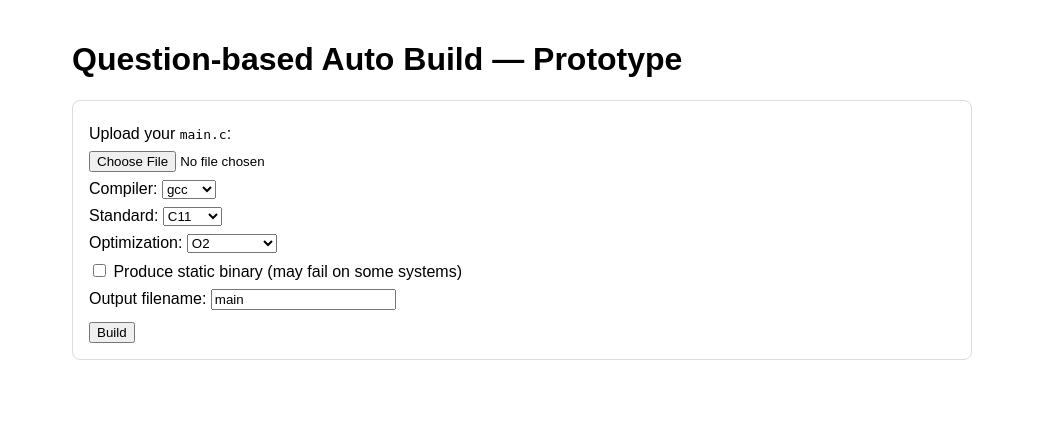
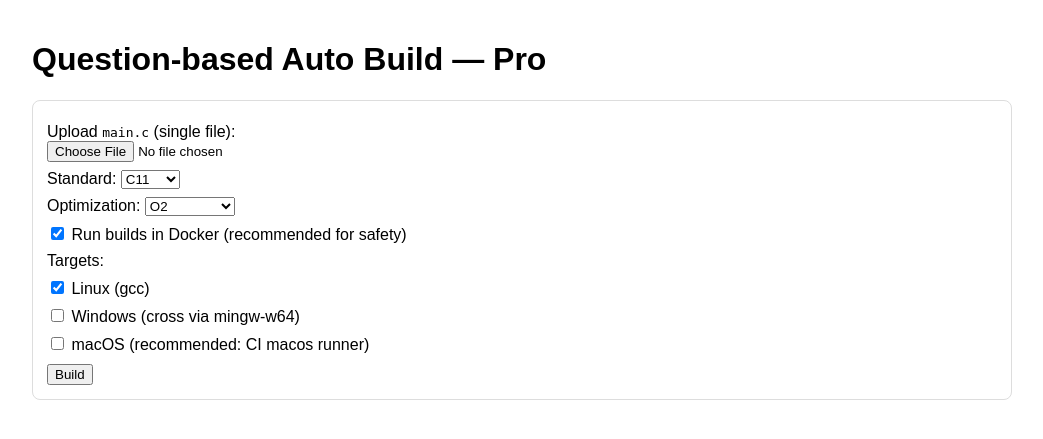
Before and after one commit to ryo11aori-ship-it/autobuildtool, a Flask app: page / in a window 1280 px wide. Shown: the top 439 px of the page, without its empty margins (118-1161 px from the left). Run offline with Flask 3, Linux system fonts and the light colour scheme.

Commit message:
index.html を更新

```diff
--- a/app/templates/index.html
+++ b/app/templates/index.html
@@ -1,31 +1,23 @@
-<!-- app/templates/index.html -->
 <!doctype html>
 <html>
 <head>
   <meta charset="utf-8">
-  <title>Question-build Prototype</title>
+  <title>Question-based Auto Build — Pro</title>
   <style>
-    body { font-family: Arial, sans-serif; padding: 20px; max-width: 900px; margin: auto; }
-    .card { border: 1px solid #ddd; padding: 16px; border-radius: 8px; margin-bottom: 16px; }
-    label { display:block; margin-top:8px; }
-    input[type=file] { margin-top:8px; }
-    .result { background:#f6f8fa; padding:12px; border-radius:6px; white-space:pre-wrap; font-family: monospace; }
+    body{ font-family: Arial, sans-serif; max-width:980px; margin:auto; padding:20px }
+    .card{ border:1px solid #ddd; padding:14px; border-radius:8px; margin-bottom:12px }
+    label{ display:block; margin-top:8px }
+    .mono{ font-family: monospace; background:#f6f6f6; padding:6px; border-radius:4px; display:inline-block }
+    .result pre{ white-space: pre-wrap; font-family: monospace; background:#222; color:#eee; padding:10px; border-radius:6px }
   </style>
 </head>
 <body>
-  <h1>Question-based Auto Build — Prototype</h1>
+  <h1>Question-based Auto Build — Pro</h1>
 
   <div class="card">
     <form action="/upload" method="post" enctype="multipart/form-data">
-      <label>Upload your <code>main.c</code>:</label>
+      <label>Upload <code>main.c</code> (single file):</label>
       <input type="file" name="source" accept=".c" required>
-
-      <label>Compiler:
-        <select name="compiler">
-          <option value="gcc">gcc</option>
-          <option value="clang">clang</option>
-        </select>
-      </label>
 
       <label>Standard:
         <select name="std">
@@ -44,36 +36,42 @@
         </select>
       </label>
 
-      <label><input type="checkbox" name="static"> Produce static binary (may fail on some systems)</label>
+      <label><input type="checkbox" name="use_docker" checked> Run builds in Docker (recommended for safety)</label>
 
-      <label>Output filename: <input type="text" name="output_name" value="main"></label>
+      <label>Targets:</label>
+      <label><input type="checkbox" name="target_linux" checked> Linux (gcc)</label>
+      <label><input type="checkbox" name="target_windows"> Windows (cross via mingw-w64)</label>
+      <label><input type="checkbox" name="target_macos"> macOS (recommended: CI macos runner)</label>
 
-      <div style="margin-top:12px;">
+      <div style="margin-top:10px;">
         <button type="submit">Build</button>
       </div>
     </form>
   </div>
 
-  {% if build_res %}
-  <div class="card">
-    <h3>Build Result</h3>
-    <p>Success: {{ 'Yes' if success else 'No' }}</p>
-    {% if exe_rel %}
-      <p><a href="{{ exe_rel }}">Download executable</a></p>
-    {% endif %}
-    <p><a href="{{ log_path }}">Download build log</a></p>
-    <h4>Raw info</h4>
-    <div class="result">
-      Command: {{ build_res.cmd }}
+  {% if built %}
+  <div class="card result">
+    <h3>Build Session: {{ session }}</h3>
+    <p>Download artifacts: <a href="{{ zip_url }}">{{ zip_url.split('/')[-1] }}</a></p>
+    <p>README: <a href="{{ readme_url }}">{{ readme_url.split('/')[-1] }}</a></p>
 
-      --- STDOUT ---
-      {{ build_res.stdout }}
+    <h4>Summary</h4>
+    {% for k,v in build_results.items() %}
+      <div style="border:1px solid #eee;padding:8px;border-radius:6px;margin-bottom:6px;">
+        <strong>{{k}}</strong> — Success: {{ 'Yes' if v.success else 'No' }} (rc={{v.returncode}})
+        <div style="margin-top:6px;">
+          <details>
+            <summary>Command & Logs</summary>
+            <pre>cmd: {{ v.cmd }}
+STDOUT:
+{{ v.stdout }}
 
-      --- STDERR ---
-      {{ build_res.stderr }}
-
-      Return code: {{ build_res.returncode }}
-    </div>
+STDERR:
+{{ v.stderr }}</pre>
+          </details>
+        </div>
+      </div>
+    {% endfor %}
   </div>
   {% endif %}
 </body>
```
